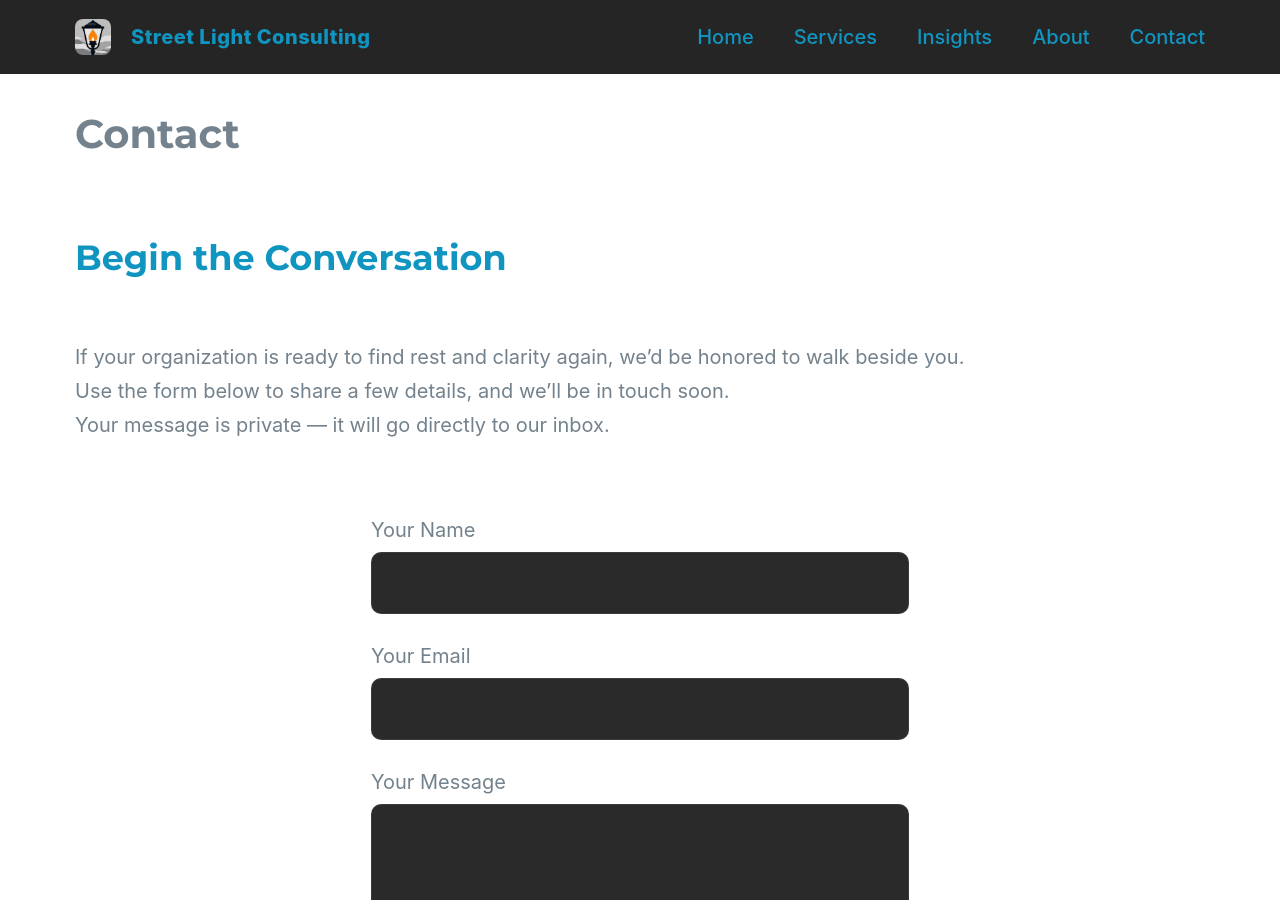
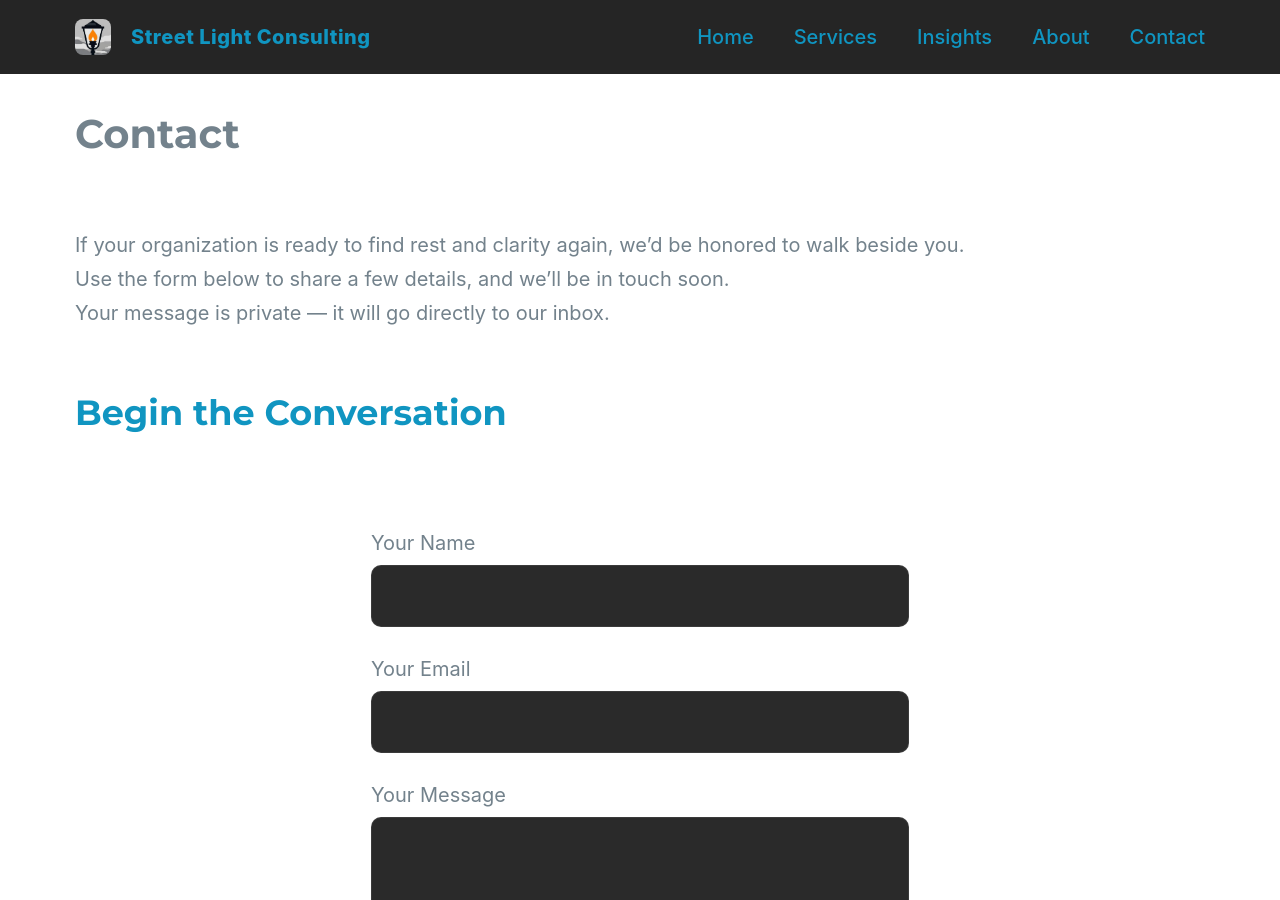
Before and after one commit to Street-Light-Consulting/street-light-consulting.github.io, a Jekyll site: the page built from contact.md, in a window 1280 px wide and 900 px high. Built offline with Jekyll 4.4.1, drawn with Linux system fonts in a browser that asks for light colours.

```diff
--- a/contact.md
+++ b/contact.md
@@ -5,11 +5,11 @@ description: Begin the conversation — reach out to restore clarity, balance, a
 permalink: /contact/
 ---
 
-## Begin the Conversation
-
 If your organization is ready to find rest and clarity again, we’d be honored to walk beside you.
 Use the form below to share a few details, and we’ll be in touch soon.
 Your message is private — it will go directly to our inbox.
+
+## Begin the Conversation
 
 <form action="https://formspree.io/f/xjkaolnw" method="POST">
   <label>
```
